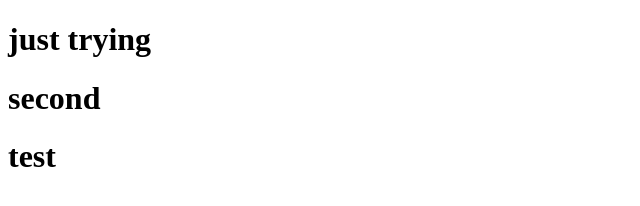
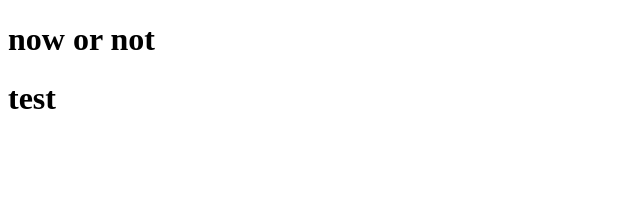
Before and after one commit to AsemTamer/techcampus1, a plain HTML site: page index.html in a window 1280 px wide. Shown: the whole page, without its empty margins (0-640 px from the left). Drawn offline with Linux system fonts and the light colour scheme.

Commit message:
now or not

```diff
--- a/index.html
+++ b/index.html
@@ -5,8 +5,8 @@
         <title>the second one </title>
     </head>
     <body>
-        <h1>just trying  </h1>
-        <h1>second</h1>
+        <h1>now or not   </h1>
+        <h1> </h1>
 
         <title>  </title>
     </head>
```
